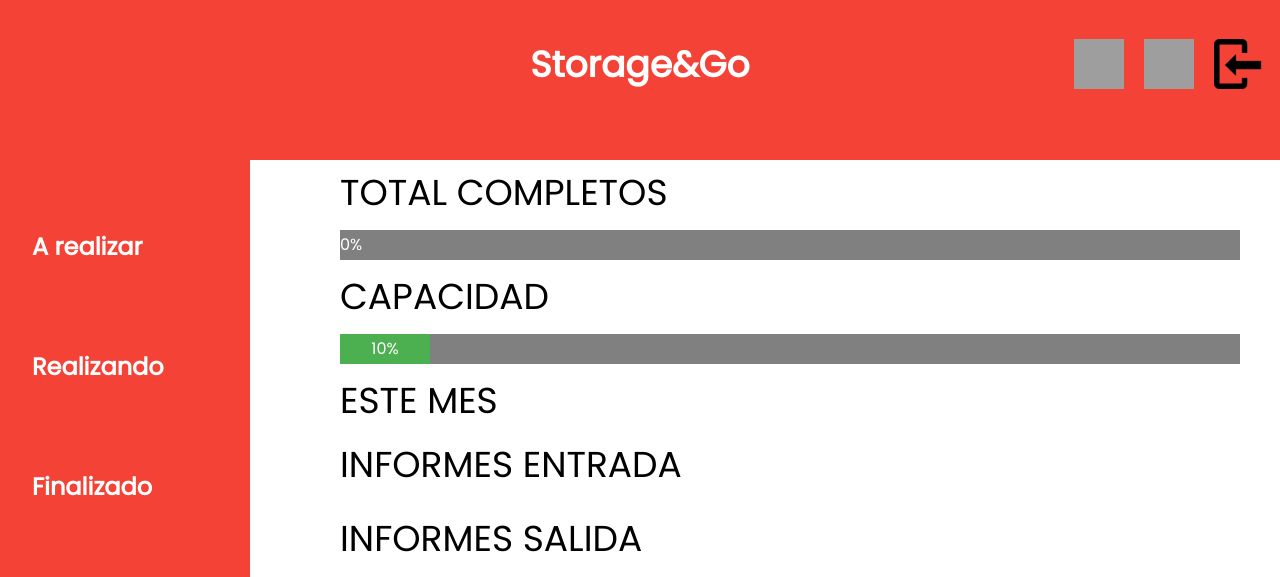
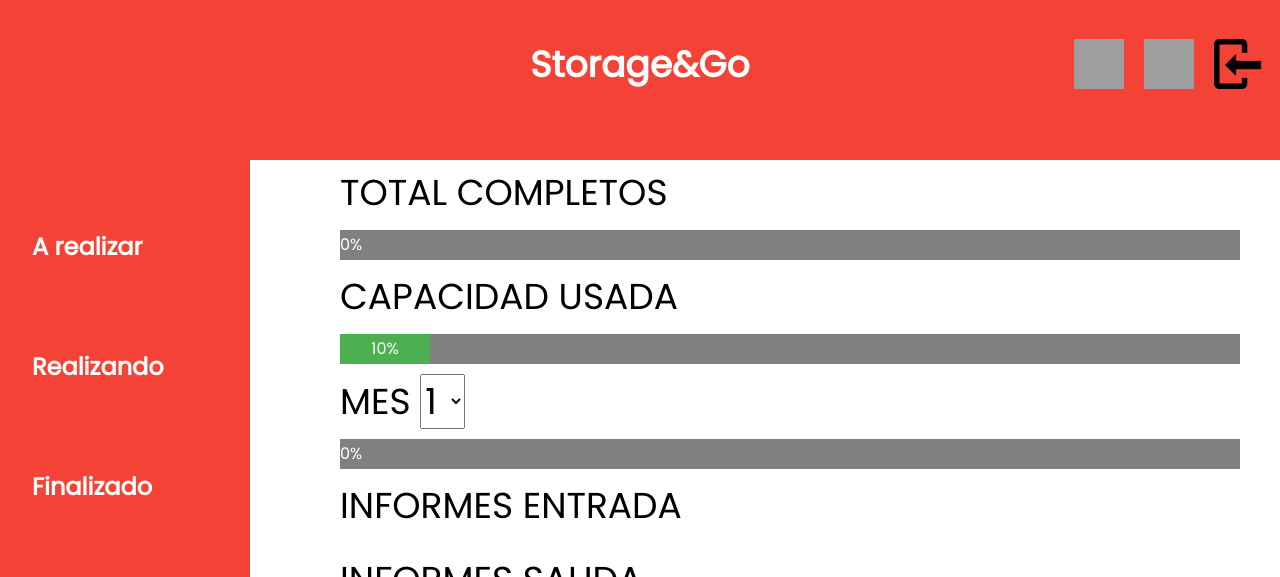
Before and after one commit to grup3software/JointProject, a Django app: page /storageandgo/informes/ in a window 1280 px wide. Shown: the top 577 px of the page. Run offline with Django 3.2, Linux system fonts and the light colour scheme; tables that the repository leaves empty hold one stand-in row (values such as "Sample post"); data that the repository does not hold is empty; some libraries are stand-ins or nearby versions; grey boxes are pictures that could not be loaded.

Commit message:
working on month bar

```diff
--- a/StorageAndGo/templates/ceo/document_sla.html
+++ b/StorageAndGo/templates/ceo/document_sla.html
@@ -6,12 +6,21 @@
     </div>
     <h1></h1>
 
-    <h1>CAPACIDAD</h1>
+    <h1>CAPACIDAD USADA</h1>
     <div class="myProgress" id="capacidadProgress">
         <div class="myBar" id="capacidadBar">0%</div>
     </div>
 
-    <h1>ESTE MES</h1>
+    <h1>MES
+        <select name="monthlist" >
+            {% for i in range %}
+                <option value="{{ forloop.counter }}">{{ forloop.counter }}</option>
+            {% endfor %}
+        </select>
+    </h1>
+    <div class="myProgress" id="monthProgress">
+        <div class="myBar" id="monthBar">0%</div>
+    </div>
 
     <h1>INFORMES ENTRADA</h1>
 <table>
--- a/StorageAndGo/views.py
+++ b/StorageAndGo/views.py
@@ -10,6 +10,7 @@
 from django.views.generic import ListView, UpdateView, CreateView
 
 from .forms import *
+import datetime
 
 
 # Create your views here.
@@ -497,6 +498,7 @@
         context = super(InformeSla, self).get_context_data(**kwargs)
         context['manifestos_entrada'] = Manifesto.objects.all().filter(withdrawal=False)
         context['manifestos_sortida'] = Manifesto.objects.all().filter(withdrawal=True)
+        context['range'] = reversed(range(1, datetime.date.today().month + 1))
         return context
 
 
```
